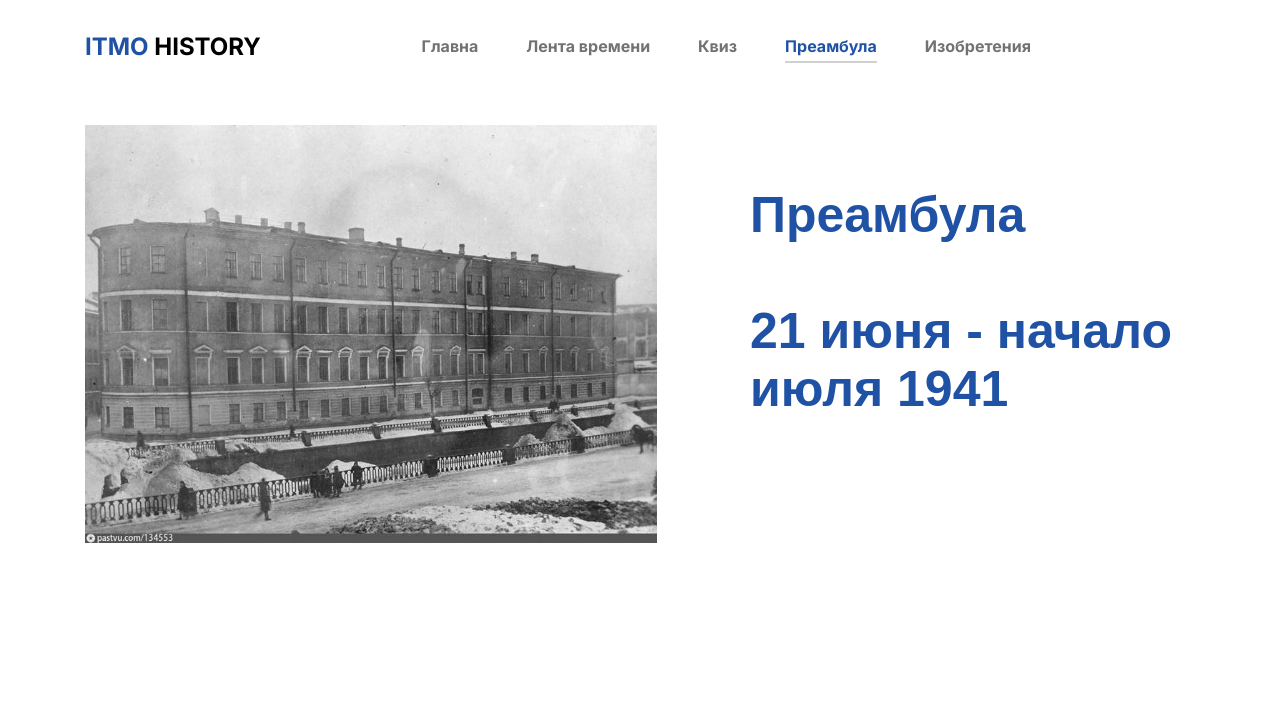
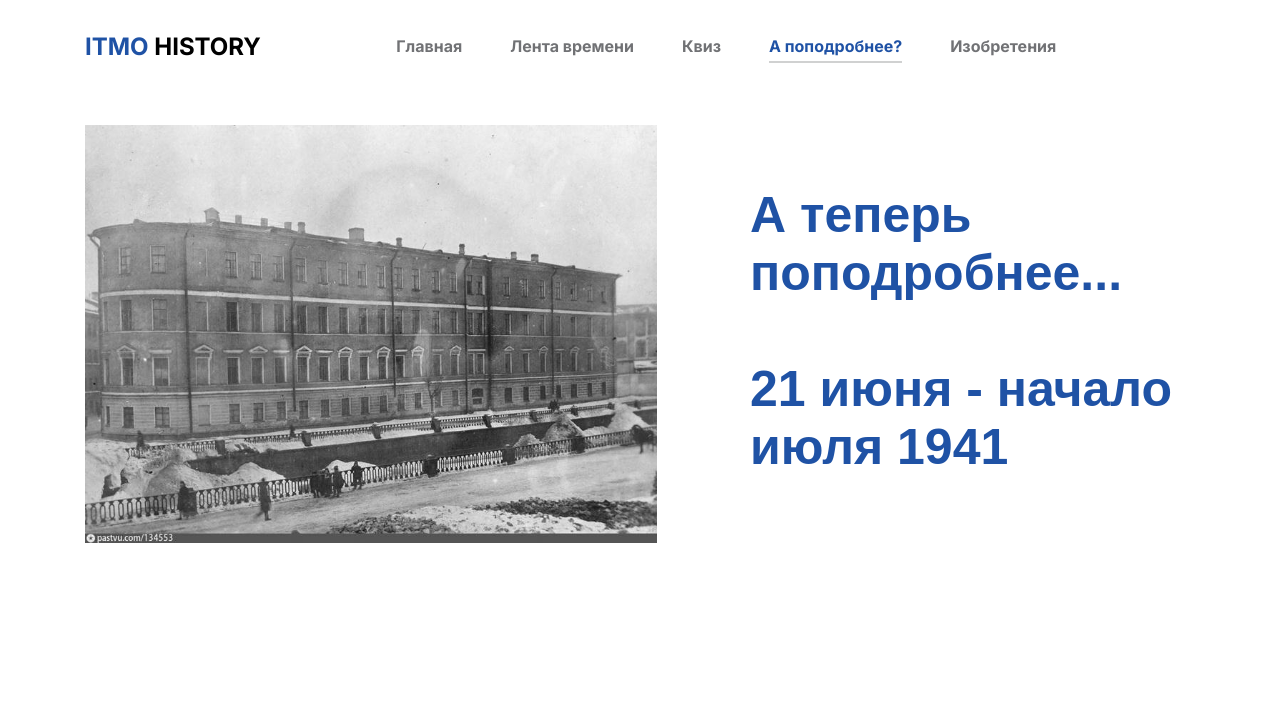
Before and after one commit to aleksandra0KR/historyProjects, a plain HTML site: page predhistory.html in a window 1280 px wide. Shown: the top 720 px of the page. Drawn offline with nearby package versions, Linux system fonts and the light colour scheme; grey boxes are pictures that could not be loaded; files whose address does not match are found by name.

Commit message:
fix: fixed name of fourth page

```diff
--- a/predhistory.html
+++ b/predhistory.html
@@ -57,7 +57,7 @@
       <div class="collapse navbar-collapse" id="navbarNav">
         <ul class="navbar-nav mx-auto">
           <li class="nav-item">
-            <a class="nav-link" href="index.html">Главна</a>
+            <a class="nav-link" href="index.html">Главная</a>
           </li>
 
           <li class="nav-item">
@@ -69,7 +69,7 @@
           </li>
 
           <li class="nav-item">
-            <a class="nav-link active" href="predhistory.html">Преамбула</a>
+            <a class="nav-link active" href="predhistory.html">А поподробнее?</a>
           </li>
 
           <li class="nav-item">
@@ -99,7 +99,7 @@
 
               <div class="col-md-5">
 
-                <h1 class="banner_taital">Преамбула <br> <br> 21 июня - начало июля 1941</h1>
+                <h1 class="banner_taital">А теперь поподробнее... <br> <br> 21 июня - начало июля 1941</h1>
                 <p class="banner_text"></p>
               </div>
             </div>
```
Also changed, not shown: about.html (+2 -2 lines), index.html (+2 -2 lines), inventions.html (+2 -2 lines), quiz.html (+2 -2 lines).
